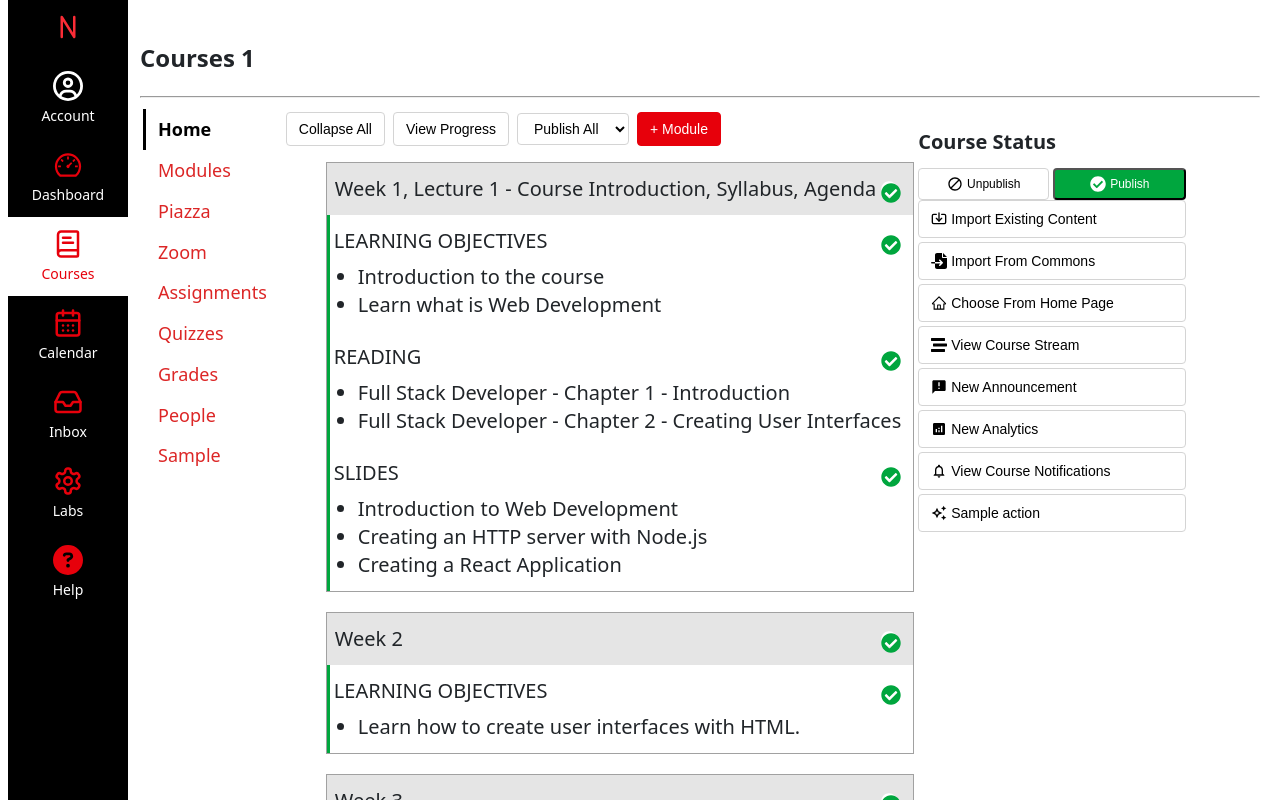
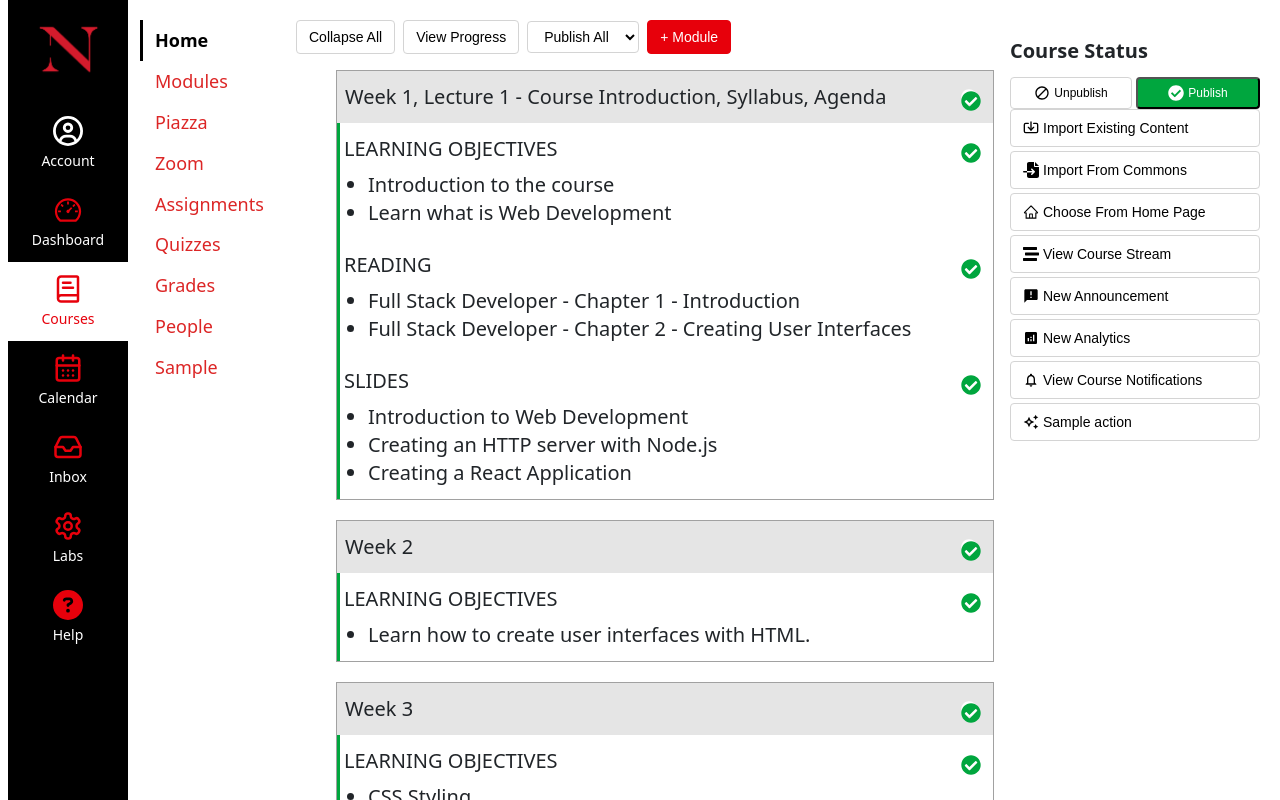
Before and after one commit to tania-bhatti/kambaz, a Next.js app: page /courses/1/home in a window 1280 px wide. Shown: the top 800 px of the page. Built offline with nearby package versions, Linux system fonts and the light colour scheme.

Commit message:
updated tables

```diff
--- a/app/(kambaz)/Navigation.tsx
+++ b/app/(kambaz)/Navigation.tsx
@@ -7,7 +7,6 @@ import { LuBookText } from "react-icons/lu";
 import { LuCalendarDays } from "react-icons/lu";
 import { LuInbox } from "react-icons/lu";
 import { LuSettings } from "react-icons/lu";
-import { TbLetterN } from "react-icons/tb";
 import Link from "next/link";
 
 export default function KambazNavigation() {
@@ -17,14 +16,19 @@ export default function KambazNavigation() {
       id="wd-kambaz-navigation"
       className="fixed bottom-0 top-0 z-20 hidden w-[120px] bg-black md:block"
     >
-      <Link
+      <a
         href="https://www.northeastern.edu/"
         id="wd-neu-link"
         className="block bg-black py-3 text-center text-sm text-white no-underline"
       >
-        <TbLetterN className="inline-block text-3xl text-red-500" />
-        <br />
-      </Link>
+        <img
+          src="/images/NEU.png"
+          width={75}
+          height={75}
+          alt="Northeastern University"
+          className="mx-auto"
+        />
+      </a>
       <Link
         href="/account"
         id="wd-account-link"
--- a/app/(kambaz)/account/Navigation.tsx
+++ b/app/(kambaz)/account/Navigation.tsx
@@ -3,7 +3,7 @@ import Link from "next/link";
 import { usePathname } from "next/navigation";
 import "../kambaz.css"
 
-export default function KambazNavigation() {
+export default function AccountNavigation() {
   const pathname = usePathname() ?? "";
   return (
     <div id="wd-kambaz-navigation" className="wd list-group rounded-none text-lg">
--- a/app/(kambaz)/account/layout.tsx
+++ b/app/(kambaz)/account/layout.tsx
@@ -1,21 +1,17 @@
 import { ReactNode } from "react";
-import KambazNavigation from "./Navigation";
+import AccountNavigation from "./Navigation";
 
-export default function KambazLayout({
+export default function AccountLayout({
   children,
 }: Readonly<{ children: ReactNode }>) {
   return (
-    <table>
-      <tbody>
-        <tr>
-          <td valign="top" width="200">
-            <KambazNavigation />
-          </td>
-          <td valign="top" width="100%">
-            {children}
-          </td>
-        </tr>
-      </tbody>
-    </table>
+    <div className="flex">
+      <div>
+        <AccountNavigation />
+      </div>
+      <div className="flex-grow">
+        {children}
+      </div>
+    </div>
   );
 }
--- a/app/(kambaz)/courses/[cid]/home/page.tsx
+++ b/app/(kambaz)/courses/[cid]/home/page.tsx
@@ -3,19 +3,13 @@ import CourseStatus from "./Status";
 
 export default function Home() {
   return (
-    <div id="wd-home">
-      <table>
-        <tbody>
-          <tr>
-            <td valign="top" width="70%">
-              <Modules />
-            </td>
-            <td valign="top">
-              <CourseStatus />
-            </td>
-          </tr>
-        </tbody>
-      </table>
+    <div id="wd-home" className="flex gap-4">
+      <div className="min-w-0 flex-1">
+        <Modules />
+      </div>
+      <div className="hidden w-[250px] shrink-0 lg:block">
+        <CourseStatus />
+      </div>
     </div>
   );
 }
--- a/app/(kambaz)/courses/[cid]/layout.tsx
+++ b/app/(kambaz)/courses/[cid]/layout.tsx
@@ -10,21 +10,11 @@ export default async function CoursesLayout({
 }>) {
   const { cid } = await params;
   return (
-    <div id="wd-courses">
-      <h2>Courses {cid}</h2>
-      <hr />
-      <table>
-        <tbody>
-          <tr>
-            <td valign="top" width="140">
-              <CourseNavigation cid={cid} />
-            </td>
-            <td valign="top" width="100%">
-              {children}
-            </td>
-          </tr>
-        </tbody>
-      </table>
+    <div className="flex gap-4">
+      <div className="hidden w-[140px] shrink-0 md:block">
+        <CourseNavigation cid={cid} />
+      </div>
+      <div className="min-w-0 flex-1">{children}</div>
     </div>
   );
 }
```
Also changed, not shown: public/images/NEU.png (added).
